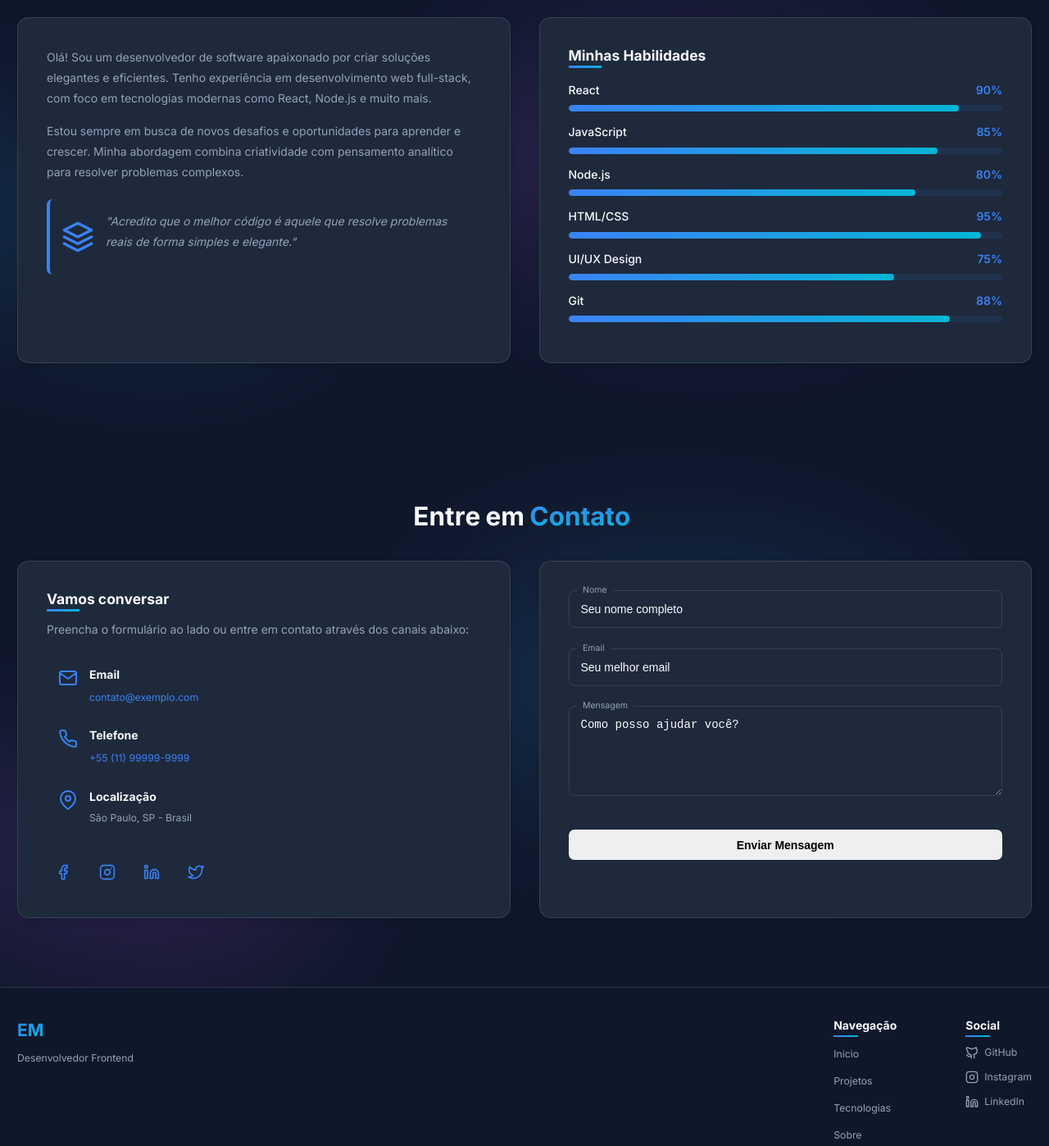
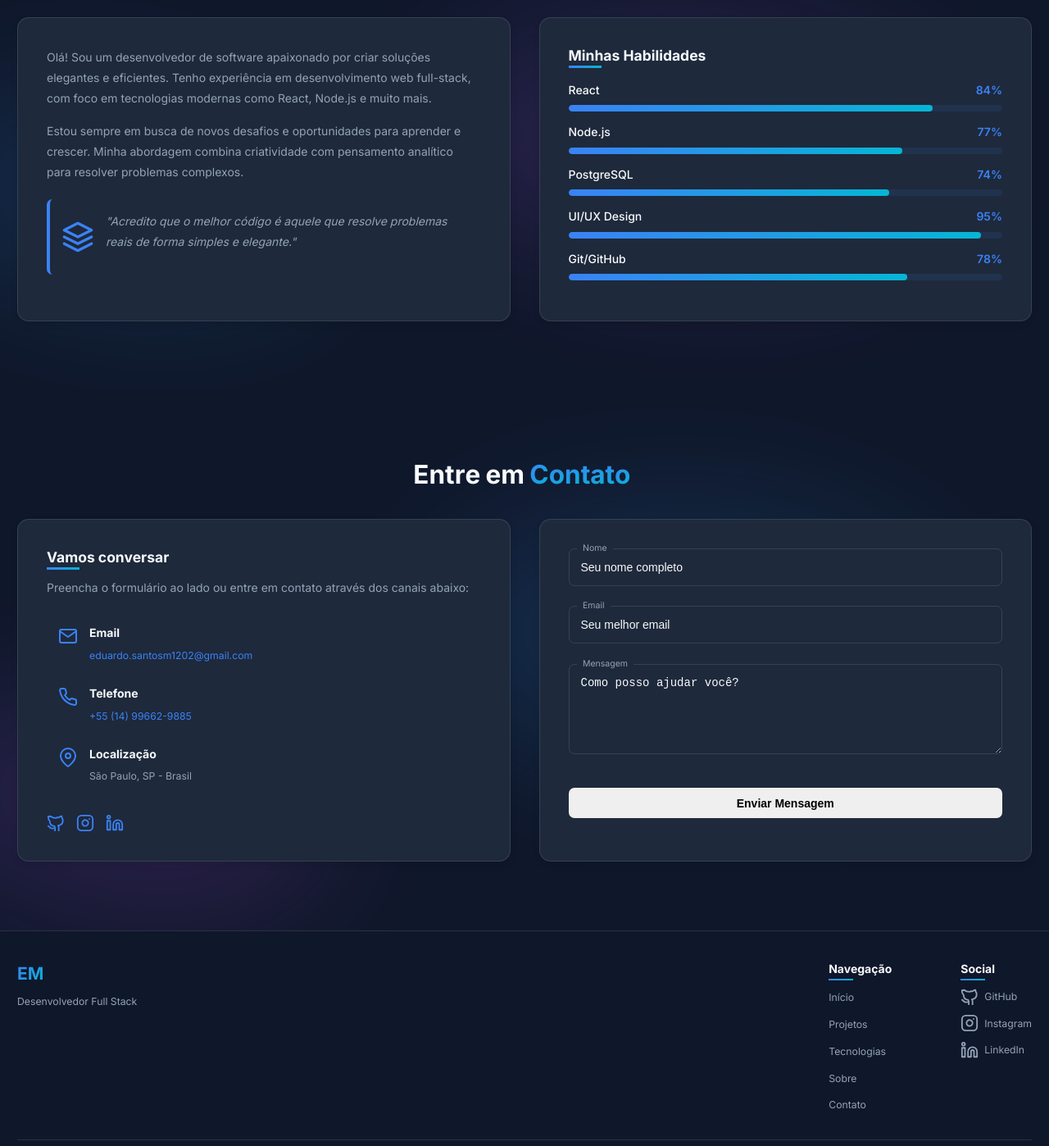
Before and after one commit to EduardoMnzs/portfolio, a React app: page / in a window 1280 px wide. Shown: the part 2230-3628 px from the top of the page at 82% size. Built offline with nearby package versions, Linux system fonts and the light colour scheme.

Commit message:
Pendente Mock

```diff
--- a/src/components/About.js
+++ b/src/components/About.js
@@ -29,12 +29,11 @@ const About = () => {
   }, []);
 
   const skills = [
-    { name: 'React', level: 90 },
-    { name: 'JavaScript', level: 85 },
-    { name: 'Node.js', level: 80 },
-    { name: 'HTML/CSS', level: 95 },
-    { name: 'UI/UX Design', level: 75 },
-    { name: 'Git', level: 88 },
+    { name: 'React', level: 84 },
+    { name: 'Node.js', level: 77 },
+    { name: 'PostgreSQL', level: 74 },
+    { name: 'UI/UX Design', level: 95 },
+    { name: 'Git/GitHub', level: 78 },
   ];
 
   return (
--- a/src/components/Contact.js
+++ b/src/components/Contact.js
@@ -108,7 +108,7 @@ const Contact = () => {
               </svg>
               <div>
                 <h4>Email</h4>
-                <a href="mailto:contato@exemplo.com">contato@exemplo.com</a>
+                <a href="mailto:eduardo.santosm1202@gmail.com">eduardo.santosm1202@gmail.com</a>
               </div>
             </div>
 
@@ -118,7 +118,7 @@ const Contact = () => {
               </svg>
               <div>
                 <h4>Telefone</h4>
-                <a href="tel:+5511999999999">+55 (11) 99999-9999</a>
+                <a href="tel:+5511999999999">+55 (14) 99662-9885</a>
               </div>
             </div>
 
@@ -134,28 +134,23 @@ const Contact = () => {
             </div>
 
             <div className="social-links">
-              <a href="https://www.facebook.com/" target="_blank" rel="noopener noreferrer" className="social-link">
+                <a href="https://github.com/eduardomnzs" target="_blank" rel="noopener noreferrer" className="footer-social-link">
                   <svg xmlns="http://www.w3.org/2000/svg" viewBox="0 0 24 24" fill="none" stroke="currentColor" strokeWidth="2" strokeLinecap="round" strokeLinejoin="round">
-                  <path d="M18 2h-3a5 5 0 0 0-5 5v3H7v4h3v8h4v-8h3l1-4h-4V7a1 1 0 0 1 1-1h3z"></path>
+                    <path d="M9 19c-5 1.5-5-2.5-7-3m14 6v-3.87a3.37 3.37 0 0 0-.94-2.61c3.14-.35 6.44-1.54 6.44-7A5.44 5.44 0 0 0 20 4.77 5.07 5.07 0 0 0 19.91 3c0 0-1.03-.31-3.4 1.35A19.77 19.77 0 0 0 12 5.31c-2.76 0-5.24-.7-7-2.34C3.09 3 2 3.31 2 3.31A5.07 5.07 0 0 0 2.09 4.77A5.44 5.44 0 0 0 4 9.14c0 5.44 3.3 6.61 6.44 7A3.37 3.37 0 0 0 11 18.13V22"></path>
                   </svg>
                 </a>
-              <a href="https://www.instagram.com/" target="_blank" rel="noopener noreferrer" className="social-link">
+                <a href="https://www.instagram.com/edu.mnzs_/" target="_blank" rel="noopener noreferrer" className="footer-social-link">
                   <svg xmlns="http://www.w3.org/2000/svg" viewBox="0 0 24 24" fill="none" stroke="currentColor" strokeWidth="2" strokeLinecap="round" strokeLinejoin="round">
                     <rect x="2" y="2" width="20" height="20" rx="5" ry="5"></rect>
                     <path d="M16 11.37A4 4 0 1 1 12.63 8 4 4 0 0 1 16 11.37z"></path>
                     <line x1="17.5" y1="6.5" x2="17.51" y2="6.5"></line>
                   </svg>
                 </a>
-              <a href="https://www.linkedin.com/" target="_blank" rel="noopener noreferrer" className="social-link">
+                <a href="https://www.linkedin.com/in/edumnzs" target="_blank" rel="noopener noreferrer" className="footer-social-link">
                   <svg xmlns="http://www.w3.org/2000/svg" viewBox="0 0 24 24" fill="none" stroke="currentColor" strokeWidth="2" strokeLinecap="round" strokeLinejoin="round">
                     <path d="M16 8a6 6 0 0 1 6 6v7h-4v-7a2 2 0 0 0-2-2 2 2 0 0 0-2 2v7h-4v-7a6 6 0 0 1 6-6z"></path>
                     <rect x="2" y="9" width="4" height="12"></rect>
                     <circle cx="4" cy="4" r="2"></circle>
-                </svg>
-              </a>
-              <a href="https://twitter.com/" target="_blank" rel="noopener noreferrer" className="social-link">
-                <svg xmlns="http://www.w3.org/2000/svg" viewBox="0 0 24 24" fill="none" stroke="currentColor" strokeWidth="2" strokeLinecap="round" strokeLinejoin="round">
-                  <path d="M23 3a10.9 10.9 0 0 1-3.14 1.53 4.48 4.48 0 0 0-7.86 3v1A10.66 10.66 0 0 1 3 4s-4 9 5 13a11.64 11.64 0 0 1-7 2c9 5 20 0 20-11.5a4.5 4.5 0 0 0-.08-.83A7.72 7.72 0 0 0 23 3z"></path>
                   </svg>
                 </a>
             </div>
--- a/src/components/Footer.js
+++ b/src/components/Footer.js
@@ -9,7 +9,7 @@ const Footer = () => {
       <div className="footer-content">
         <div className="footer-logo">
           <span className="logo-text">EM</span>
-          <p className="footer-tagline">Desenvolvedor Frontend</p>
+          <p className="footer-tagline">Desenvolvedor Full Stack</p>
         </div>
 
         <div className="footer-links">
--- a/src/components/Technologies.js
+++ b/src/components/Technologies.js
@@ -25,6 +25,7 @@ const Technologies = () => {
     { name: 'AWS', icon: 'https://cdn.jsdelivr.net/gh/devicons/devicon/icons/amazonwebservices/amazonwebservices-original-wordmark.svg' },
     { name: 'Azure', icon: 'https://cdn.jsdelivr.net/gh/devicons/devicon/icons/azure/azure-original.svg' },
     { name: 'Python', icon: 'https://cdn.jsdelivr.net/gh/devicons/devicon/icons/python/python-original.svg' },
+    { name: 'Flask', icon: 'https://cdn.jsdelivr.net/gh/devicons/devicon/icons/flask/flask-original.svg' },
     { name: 'C#', icon: 'https://cdn.jsdelivr.net/gh/devicons/devicon/icons/csharp/csharp-original.svg' },
     { name: 'C++', icon: 'https://cdn.jsdelivr.net/gh/devicons/devicon/icons/cplusplus/cplusplus-original.svg' },
     { name: 'React Native', icon: 'https://cdn.jsdelivr.net/gh/devicons/devicon/icons/react/react-original.svg' },
@@ -32,7 +33,6 @@ const Technologies = () => {
     { name: 'Flutter', icon: 'https://cdn.jsdelivr.net/gh/devicons/devicon/icons/flutter/flutter-original.svg' },
   ];
 
-  // Duplicar o array para criar o efeito de loop infinito
   const duplicatedTechnologies = [...technologies, ...technologies];
 
   useEffect(() => {
--- a/src/styles/Footer.css
+++ b/src/styles/Footer.css
@@ -117,8 +117,8 @@
 }
 
 .footer-social-link svg {
-  width: 16px;
-  height: 16px;
+  width: 22px;
+  height: 22px;
   transition: transform var(--transition-normal);
 }
 
```
Lines whose indentation alone changed are shown as unchanged.
